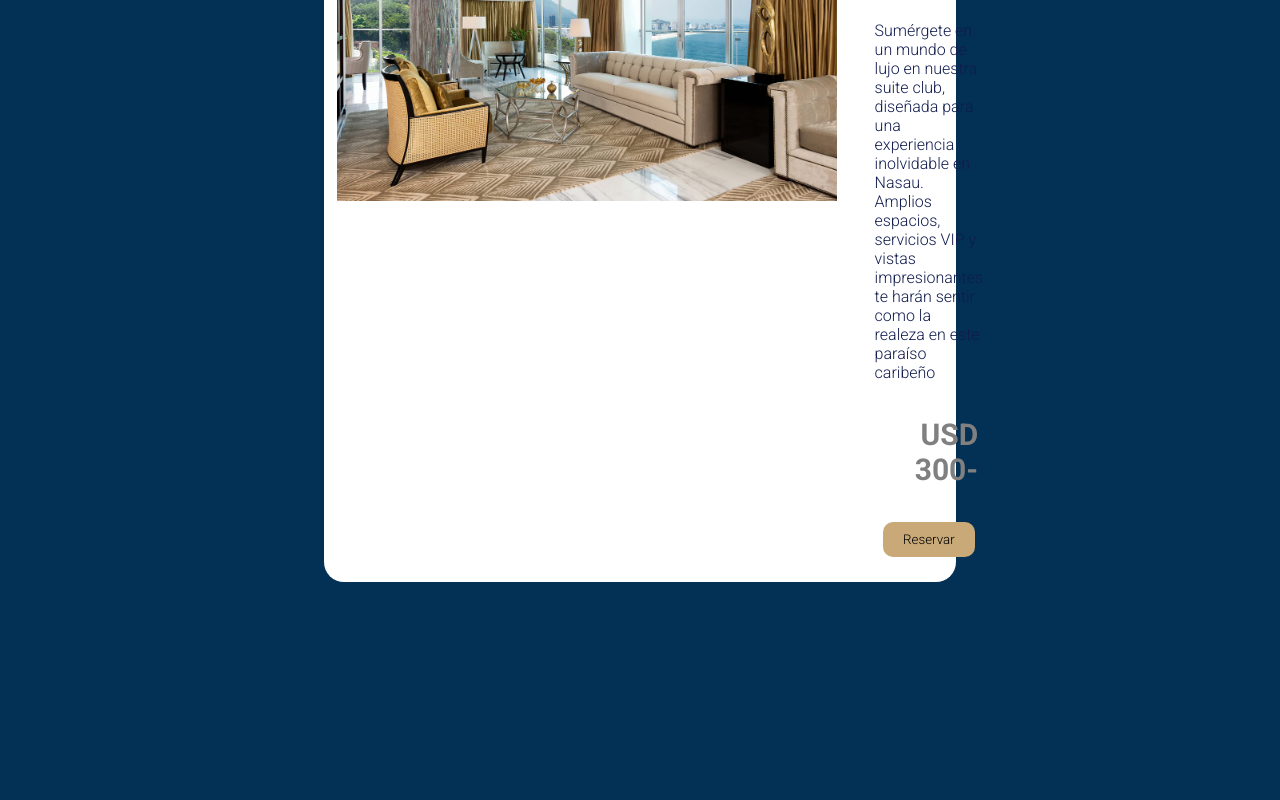
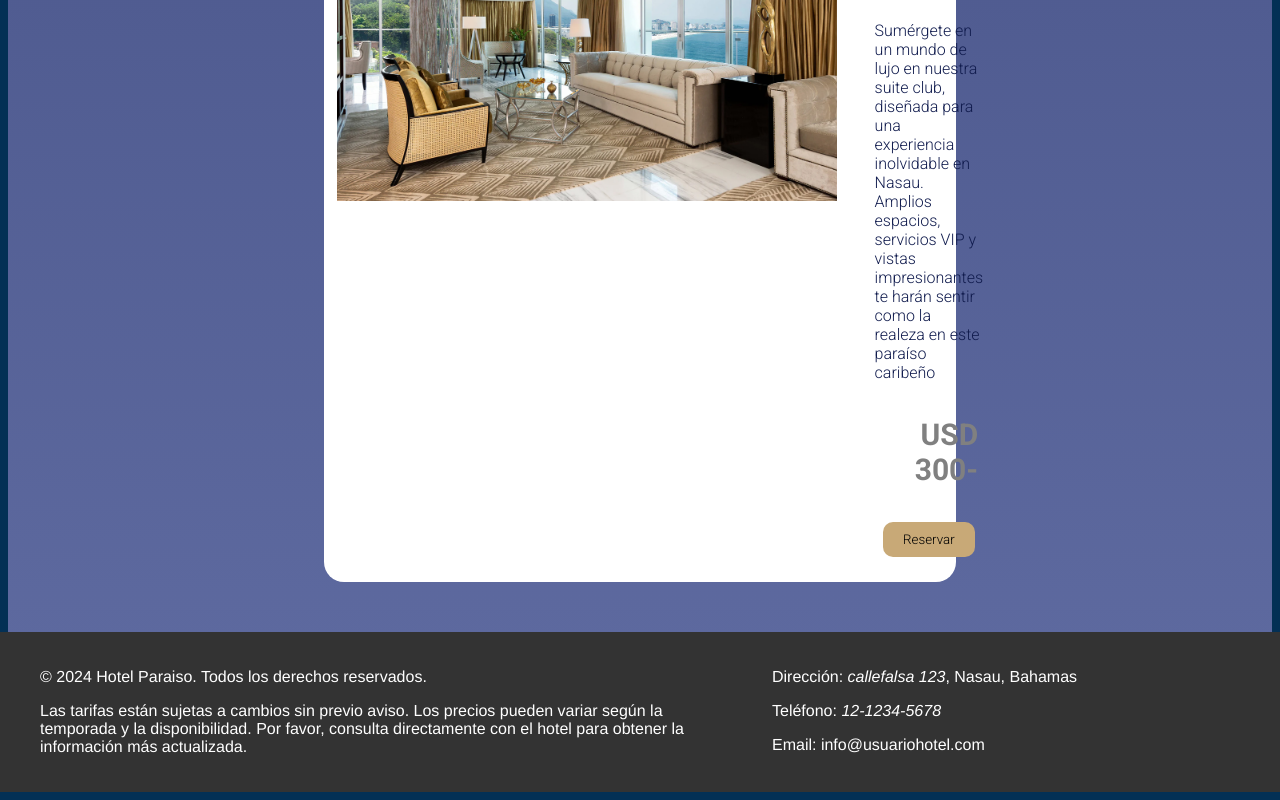
Before and after one commit to Martin-Cifre/HotelReact, a React (Vite) app: page /habitaciones in a window 1280 px wide. Shown: the part 3169-3969 px from the top of the page. Before the commit the page ends 3759 px from the top, so only its background shows below. Built offline with nearby package versions, Linux system fonts and the light colour scheme.

Commit message:
correcciones en RoomsPage

```diff
--- a/src/Pages/Rooms.module.css
+++ b/src/Pages/Rooms.module.css
@@ -1,4 +1,8 @@
 @import "../vars.css";
+
+.gradient{
+    background-image: linear-gradient(to bottom, var(--color-primary), var(--color-secondary));
+}
 
 .container{
     margin-left: 25%;
--- a/src/Pages/RoomsPage.tsx
+++ b/src/Pages/RoomsPage.tsx
@@ -1,11 +1,12 @@
 //import React from 'react'
 import Headder from "../components/Headder/Headder"
 import styles from "./Rooms.module.css";
+import { Footer } from "../components/Footer/footer";
 import { getImgUrl } from "../utils";
 
 export const RoomsPage = () => {
   return (
-    <main>
+    <main className={styles.gradient}>
       <Headder />
 
       <section className={styles.container}>
@@ -114,6 +115,7 @@ export const RoomsPage = () => {
           </div>
         </div>
       </section>
+      <Footer />
     </main>
   );
 }
```
